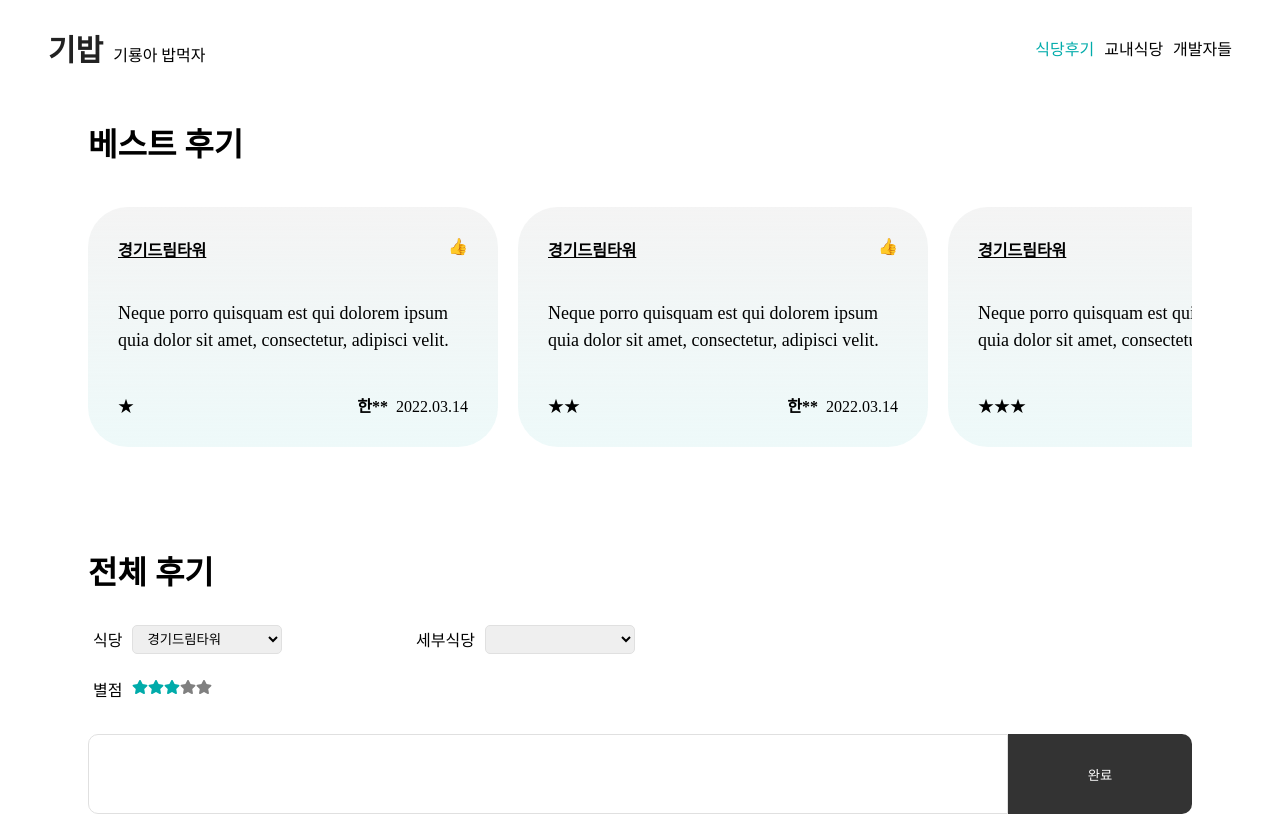
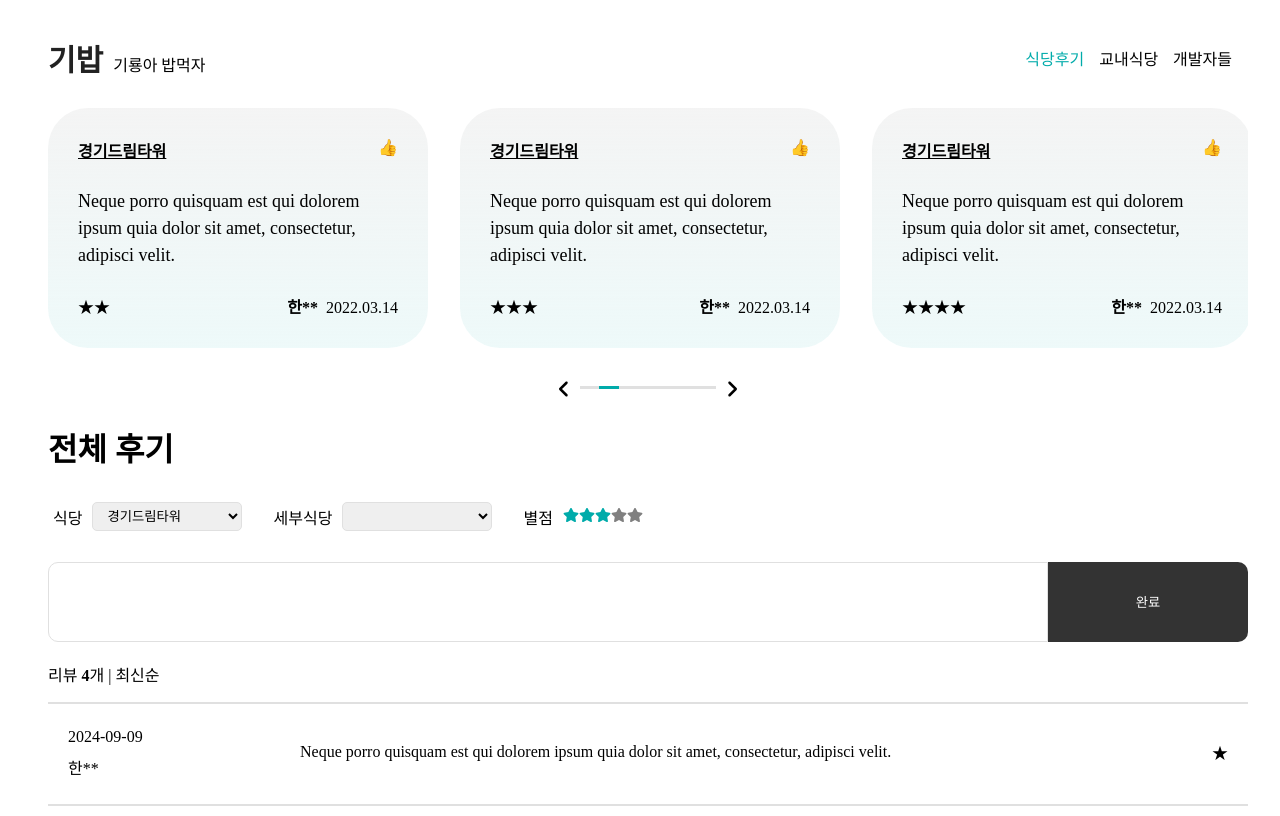
Before and after one commit to cho4u4o/Kyonggi-Univ-Diet-Information-FE, a React (Vite) app: page /comment in a window 1280 px wide. Shown: the top 816 px of the page. Built offline with nearby package versions, Linux system fonts and the light colour scheme.

Commit message:
feat : add carousel, build carousel indicator

```diff
--- a/package.json
+++ b/package.json
@@ -7,13 +7,15 @@
     "dev": "vite",
     "build": "tsc -b && vite build",
     "lint": "eslint .",
-    "preview": "vite preview",
-    "prepare": "husky"
+    "preview": "vite preview"
   },
   "dependencies": {
     "@emotion/css": "^11.13.0",
     "@emotion/styled": "^11.13.0",
     "axios": "^1.7.7",
+    "embla-carousel-react": "8.3.0",
+    "embla-carousel": "8.3.0",
+    "embla-carousel-autoplay": "8.3.0",
     "react": "^18.3.1",
     "react-dom": "^18.3.1",
     "react-icons": "^5.3.0",
--- a/src/components/BestReviewCard.tsx
+++ b/src/components/BestReviewCard.tsx
@@ -13,9 +13,9 @@ function BestReviewCard({
     background: linear-gradient(#f4f4f4, rgba(212, 241, 241, 0.4));
     padding: 30px;
     border-radius: 40px;
-    margin-right: 20px;
-    min-width: 350px;
+    min-width: 320px;
     height: 180px;
+    margin: 0px 20px 0px 0px;
   `
   const Column = styled.div`
     flex-direction: column;
--- /dev/null
+++ b/src/components/BestReviewCarousel.tsx
@@ -0,0 +1,159 @@
+import React, { useCallback, useEffect, useState } from 'react'
+import { EmblaOptionsType, EmblaCarouselType } from 'embla-carousel'
+import {
+  PrevButton,
+  NextButton,
+  usePrevNextButtons,
+} from './BestReviewCarouselArrowButtons'
+import Autoplay from 'embla-carousel-autoplay'
+import useEmblaCarousel from 'embla-carousel-react'
+import Card from '../components/BestReviewCard'
+import styled from '@emotion/styled'
+
+const reviews = Array.from({ length: 7 }).map((_, i) => ({
+  score: i + 1,
+  restaurant: '경기드림타워',
+  comment:
+    'Neque porro quisquam est qui dolorem ipsum quia dolor sit amet, consectetur, adipisci velit.',
+}))
+
+const CarouselContainer = styled.div`
+  width: 100%;
+  margin: auto;
+  --slide-height: 19rem;
+  --slide-spacing: 2rem;
+  --slide-size: 380px;
+`
+
+const CarouselWrapper = styled.div`
+  width: 100%;
+  overflow: hidden;
+`
+const CarouselItemWrapper = styled.div`
+  display: flex;
+  touch-action: pan-y pinch-zoom;
+  margin-left: calc(var(--slide-spacing) * -1);
+`
+const CarouselItem = styled.div`
+  transform: translate3d(0, 0, 0);
+  flex: 0 0 var(--slide-size);
+  min-width: 0;
+  padding-left: var(--slide-spacing);
+  display: flex;
+`
+const CarouselControls = styled.div`
+  display: flex;
+  margin-top: 30px;
+  align-items: center;
+`
+const CarouselButtons = styled.div`
+  width: 200px;
+  display: flex;
+  margin: 0 auto;
+  justify-content: space-between;
+`
+
+interface CarouselIndicatorProps {
+  slides: number[]
+  emblaApi: EmblaCarouselType | undefined
+}
+
+const CarouselIndicatorWrapper = styled.div`
+  width: 100%;
+  display: flex;
+`
+
+const CarouselIndicator: React.FC<CarouselIndicatorProps> = ({
+  slides,
+  emblaApi,
+}) => {
+  const [selectedIndex, setSelectedIndex] = useState(0)
+
+  useEffect(() => {
+    if (!emblaApi) return
+
+    const onSelect = () => {
+      setSelectedIndex(emblaApi.selectedScrollSnap())
+    }
+
+    emblaApi.on('select', onSelect)
+    onSelect()
+
+    return () => {
+      emblaApi.off('select', onSelect)
+    }
+  }, [emblaApi])
+
+  return (
+    <CarouselIndicatorWrapper>
+      {slides.map((_, index) => (
+        <hr
+          key={index}
+          style={{
+            border: 'none',
+            width: `calc(${100 / slides.length}%)`,
+            height: '3px',
+            backgroundColor: index === selectedIndex ? '#00abaa' : '#e0e0e0',
+            transition: 'background-color 0.3s ease-in-out',
+          }}
+        ></hr>
+      ))}
+    </CarouselIndicatorWrapper>
+  )
+}
+
+type PropType = {
+  slides: number[]
+  options?: EmblaOptionsType
+}
+
+const Carousel: React.FC<PropType> = (props) => {
+  const { slides, options } = props
+  const [emblaRef, emblaApi] = useEmblaCarousel(options, [Autoplay()])
+
+  const onNavButtonClick = useCallback((emblaApi: EmblaCarouselType) => {
+    const autoplay = emblaApi?.plugins()?.autoplay
+    if (!autoplay) return
+
+    const resetOrStop =
+      autoplay.options.stopOnInteraction === false
+        ? autoplay.reset
+        : autoplay.stop
+
+    resetOrStop()
+  }, [])
+
+  const {
+    prevBtnDisabled,
+    nextBtnDisabled,
+    onPrevButtonClick,
+    onNextButtonClick,
+  } = usePrevNextButtons(emblaApi, onNavButtonClick)
+
+  return (
+    <CarouselContainer>
+      <CarouselWrapper ref={emblaRef}>
+        <CarouselItemWrapper>
+          {slides.map((index) => (
+            <CarouselItem key={index}>
+              <Card
+                score={reviews[index]?.score}
+                restaurant={reviews[index]?.restaurant}
+                comment={reviews[index]?.comment}
+              />
+            </CarouselItem>
+          ))}
+        </CarouselItemWrapper>
+      </CarouselWrapper>
+      <CarouselControls>
+        <CarouselButtons>
+          <PrevButton onClick={onPrevButtonClick} disabled={prevBtnDisabled} />
+          <CarouselIndicator slides={slides} emblaApi={emblaApi} />
+          <NextButton onClick={onNextButtonClick} disabled={nextBtnDisabled} />
+        </CarouselButtons>
+      </CarouselControls>
+    </CarouselContainer>
+  )
+}
+
+export default Carousel
--- /dev/null
+++ b/src/components/BestReviewCarouselArrowButtons.tsx
@@ -0,0 +1,90 @@
+import React, {
+  ComponentPropsWithRef,
+  useCallback,
+  useEffect,
+  useState,
+} from 'react'
+import styled from '@emotion/styled'
+
+import { EmblaCarouselType } from 'embla-carousel'
+import { FaAngleLeft, FaAngleRight } from 'react-icons/fa6'
+
+type UsePrevNextButtonsType = {
+  prevBtnDisabled: boolean
+  nextBtnDisabled: boolean
+  onPrevButtonClick: () => void
+  onNextButtonClick: () => void
+}
+
+const Button = styled.button`
+  cursor: pointer;
+  border: none;
+  background: transparent;
+  color: #e;
+  &:hover {
+    color: #00abaa;
+  }
+`
+
+export const usePrevNextButtons = (
+  emblaApi: EmblaCarouselType | undefined,
+  onButtonClick?: (emblaApi: EmblaCarouselType) => void,
+): UsePrevNextButtonsType => {
+  const [prevBtnDisabled, setPrevBtnDisabled] = useState(true)
+  const [nextBtnDisabled, setNextBtnDisabled] = useState(true)
+
+  const onPrevButtonClick = useCallback(() => {
+    if (!emblaApi) return
+    emblaApi.scrollPrev()
+    if (onButtonClick) onButtonClick(emblaApi)
+  }, [emblaApi, onButtonClick])
+
+  const onNextButtonClick = useCallback(() => {
+    if (!emblaApi) return
+    emblaApi.scrollNext()
+    if (onButtonClick) onButtonClick(emblaApi)
+  }, [emblaApi, onButtonClick])
+
+  const onSelect = useCallback((emblaApi: EmblaCarouselType) => {
+    setPrevBtnDisabled(!emblaApi.canScrollPrev())
+    setNextBtnDisabled(!emblaApi.canScrollNext())
+  }, [])
+
+  useEffect(() => {
+    if (!emblaApi) return
+
+    onSelect(emblaApi)
+    emblaApi.on('reInit', onSelect).on('select', onSelect)
+  }, [emblaApi, onSelect])
+
+  return {
+    prevBtnDisabled,
+    nextBtnDisabled,
+    onPrevButtonClick,
+    onNextButtonClick,
+  }
+}
+
+type PropType = ComponentPropsWithRef<'button'>
+
+export const PrevButton: React.FC<PropType> = (props) => {
+  const { children, ...restProps } = props
+
+  return (
+    <Button {...restProps}>
+      <FaAngleLeft size="20" />
+      {children}
+    </Button>
+  )
+}
+
+export const NextButton: React.FC<PropType> = (props) => {
+  const { children, ...restProps } = props
+
+  return (
+    <Button {...restProps}>
+      <FaAngleRight size="20" />
+      {children}
+    </Button>
+  )
+}
--- a/src/components/Header.tsx
+++ b/src/components/Header.tsx
@@ -3,17 +3,23 @@ import { NavLink } from 'react-router-dom'
 
 function Header() {
   const Header = styled.header`
-    height: 80px;
+    height: 100px;
     padding: 0px 40px;
     display: flex;
     align-items: center;
     justify-content: space-between;
+    @media (max-width: 480px) {
+      height: 70px;
+    }
   `
   const Logo = styled(NavLink)`
     font-size: 30px;
     font-weight: bold;
     text-decoration: none;
     color: #222;
+    @media (max-width: 480px) {
+      font-size: 25px;
+    }
   `
   const SmallLogo = styled.span`
     margin-left: 10px;
@@ -30,7 +36,7 @@ function Header() {
   const StyledNavLink = styled(NavLink)`
     color: black;
     text-decoration: none;
-    margin-left: 10px;
+    margin-left: 15px;
 
     &.active {
       color: #00abaa;
@@ -38,6 +44,10 @@ function Header() {
 
     &:hover {
       color: #00abaa;
+    }
+
+    @media (max-width: 480px) {
+      margin-left: 10px;
     }
   `
   return (
--- a/src/pages/CommentPage.tsx
+++ b/src/pages/CommentPage.tsx
@@ -1,43 +1,26 @@
-import Card from '../components/BestReviewCard'
 import styled from '@emotion/styled'
 import ReviewInput from '../components/ReviewInput'
+import Carousel from '../components/BestReviewCarousel'
+import { EmblaOptionsType } from 'embla-carousel'
 
-function CommentPage() {
+const OPTIONS: EmblaOptionsType = { align: 'start', loop: true }
+const SLIDE_COUNT = 7
+const SLIDES = Array.from(Array(SLIDE_COUNT).keys())
+
 const Body = styled.div`
-    padding: 10px 80px;
-    padding-bottom: 100px;
+  margin: 0;
+  padding: 0px 40px;
+  overflow-x: hidden;
+  width: 100vw;
+  box-sizing: border-box;
 `
-  function BestReviewCarousel() {
-    const CarouselContainer = styled.div`
-      overflow-x: scroll;
-      overflow-y: hidden;
-      display: flex;
-      margin-bottom: 80px;
-      padding: 20px 0px;
-      ::-webkit-scrollbar {
-        display: none;
-      }
-    `
-    return (
-      <>
-        <h1>베스트 후기</h1>
-        <CarouselContainer>
-          {Array.from({ length: 4 }).map((_, i) => (
-            <Card
-              score={i + 1}
-              restaurant="경기드림타워"
-              comment="Neque porro quisquam est qui dolorem ipsum quia dolor sit amet, consectetur, adipisci velit."
-              key={i}
-            />
-          ))}
-        </CarouselContainer>
-      </>
-    )
-  }
+
 const Divider = styled.hr`
   border: 0.8px solid #e0e0e0;
   margin-top: 0.75rem;
 `
+
+function ReviewView() {
   const ReviewContainer = styled.div`
     height: 60px;
     padding: 10px 20px;
@@ -64,7 +47,7 @@ function CommentPage() {
     display: flex;
     justify-content: flex-end;
   `
-  function ReviewView() {
+
   const Review = ({
     score,
     name,
@@ -98,9 +81,10 @@ function CommentPage() {
   )
 }
 
+function CommentPage() {
   return (
     <Body>
-      <BestReviewCarousel />
+      <Carousel slides={SLIDES} options={OPTIONS} />
       <ReviewInput />
       <p>
         리뷰 <b>4</b>개 | 최신순
```
Also changed, not shown: 1 other file (tests, documents, lock files or other folders). Lines whose indentation alone changed are shown as unchanged.
